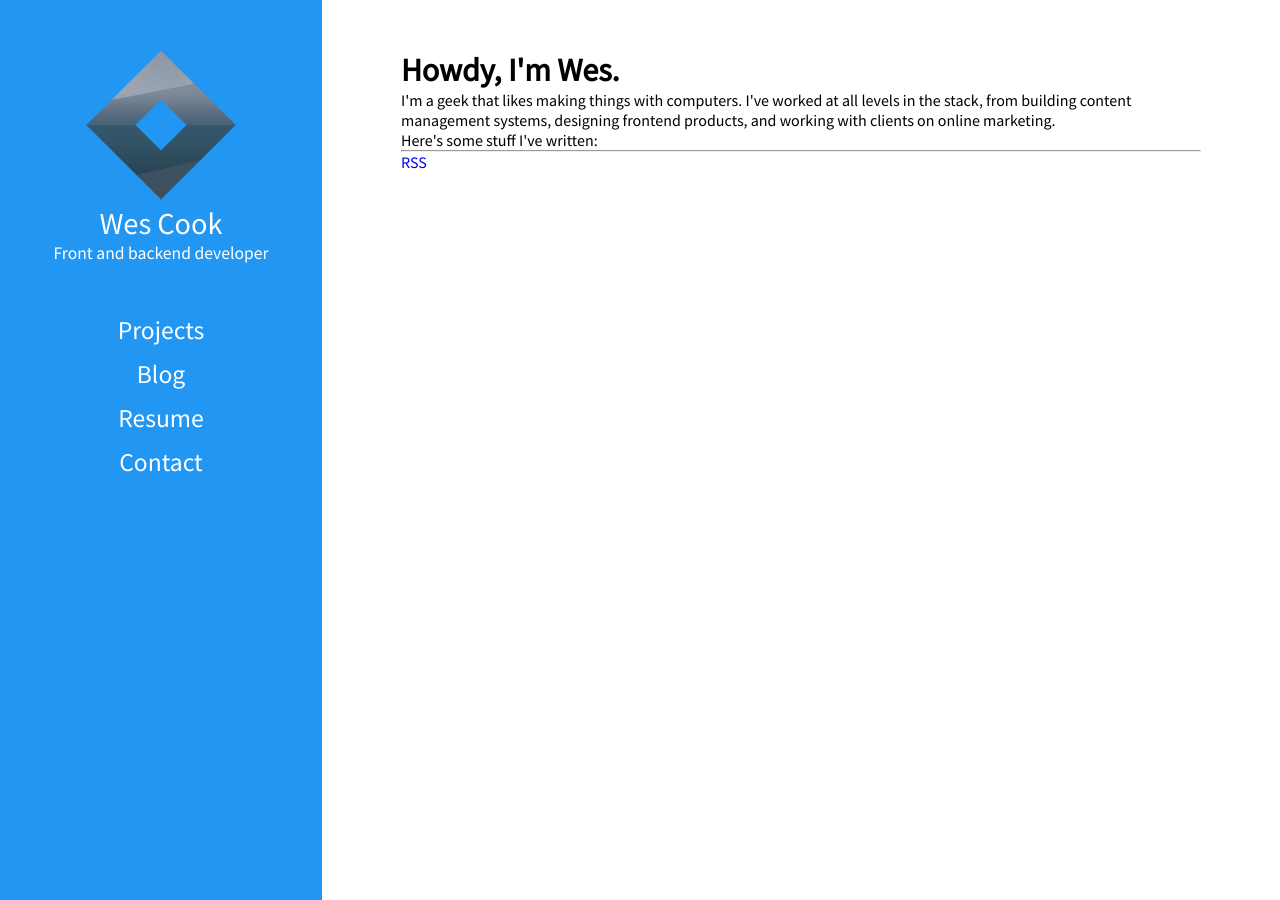
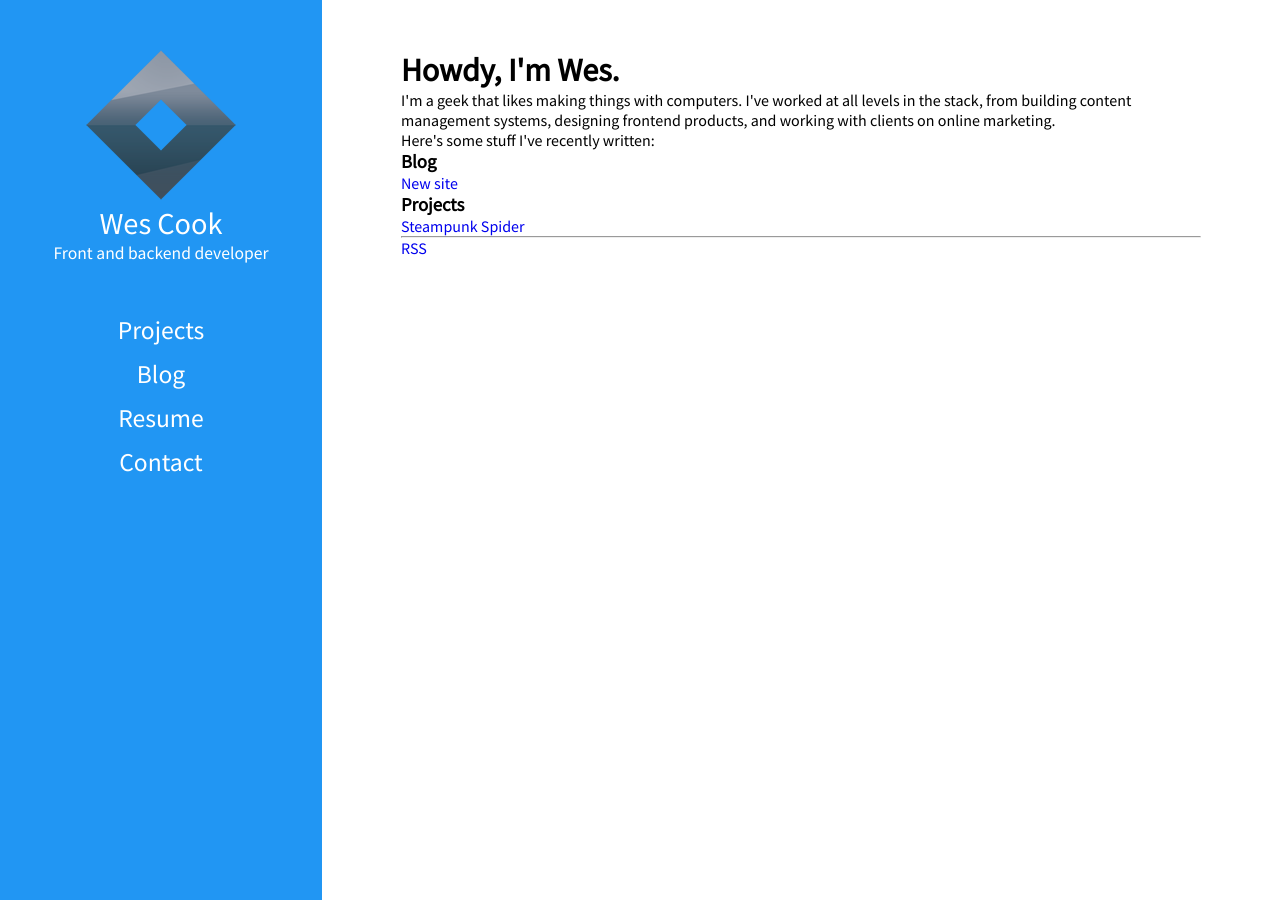
Before and after one commit to WesCook/wescook.github.io, a Jekyll site: the page built from index.html, in a window 1280 px wide. Built offline with Jekyll 4.4.1, drawn with Linux system fonts in a browser that asks for light colours.

Commit message:
Fixing categories

```diff
--- a/_layouts/post-category.html
+++ b/_layouts/post-category.html
@@ -2,6 +2,8 @@
 layout: container
 ---
 <h1>{{ page.title }}</h1>
-{{ page.date | date: "%b %-d, %Y" }}
 
-{{ content }}
+{% for post in site.categories.projects %}
+	<a href="{{ post.url }}">{{ post.title }}</a>
+	{{ post.excerpt }}
+{% endfor %}
--- a/_layouts/post.html
+++ b/_layouts/post.html
@@ -1,7 +1,8 @@
 ---
 layout: container
 ---
+<h1>{{ page.title }}</h1>
+
 <article class="post">
-	{{ page.title }}
 	{{ content }}
 </article>
--- a/index.html
+++ b/index.html
@@ -4,4 +4,16 @@ layout: container
 <h1>Howdy, I'm Wes.</h1>
 
 <p>I'm a geek that likes making things with computers.  I've worked at all levels in the stack, from building content management systems, designing frontend products, and working with clients on online marketing.</p>
-<p>Here's some stuff I've written:</p>
+<p>Here's some stuff I've recently written:</p>
+
+<h3>Blog</h3>
+
+{% for post in site.categories.blog %}
+	<a href="{{ post.url }}">{{ post.title }}</a>
+{% endfor %}
+
+<h3>Projects</h3>
+
+{% for post in site.categories.projects %}
+	<a href="{{ post.url }}">{{ post.title }}</a>
+{% endfor %}
```
Also changed, not shown: blog/_posts/2016-01-23-new-site.md (renamed from _posts/blog/2016-01-23-new-site.md), projects/_posts/2016-01-23-steampunk-spider.md (line endings or trailing spaces).
